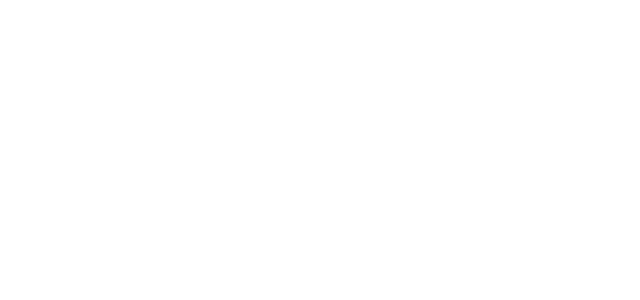
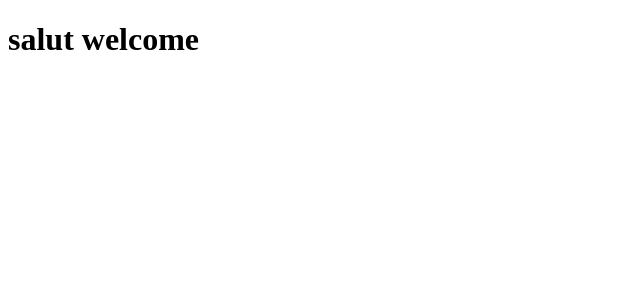
Before and after one commit to Audren44/jungle, a React (Vite) app: page / in a window 1280 px wide. Shown: the top 300 px of the page, without its empty margins (0-640 px from the left). Built offline with nearby package versions, Linux system fonts and the light colour scheme.

Commit message:
router ok

```diff
--- a/package.json
+++ b/package.json
@@ -11,7 +11,8 @@
   },
   "dependencies": {
     "react": "^18.2.0",
-    "react-dom": "^18.2.0"
+    "react-dom": "^18.2.0",
+    "react-router-dom": "^6.23.1"
   },
   "devDependencies": {
     "@types/react": "^18.2.66",
--- a/src/App.jsx
+++ b/src/App.jsx
@@ -1,8 +1,12 @@
+import { Outlet } from "react-router-dom";
+
+
 
 function App() {
 
   return (
     <>
+      <Outlet />
     </>
   );
 }
--- a/src/components/pages/Jungle.jsx
+++ b/src/components/pages/Jungle.jsx
@@ -3,6 +3,7 @@ function Jungle() {
 
     return (
         <>
+            <h1>salut jungle</h1>
         </>
     );
 }
--- a/src/components/pages/Welcome.jsx
+++ b/src/components/pages/Welcome.jsx
@@ -2,6 +2,7 @@ function Welcome() {
 
     return (
         <>
+            <h1>salut welcome</h1>
         </>
     );
 }
--- a/src/main.jsx
+++ b/src/main.jsx
@@ -1,11 +1,11 @@
 import React from 'react'
 import ReactDOM from 'react-dom/client'
-import App from './App.jsx'
-//import { RouterProvider } from "react-router-dom";
+import { RouterProvider } from "react-router-dom";
+import router from './Router.jsx';
 
 
 ReactDOM.createRoot(document.getElementById('root')).render(
   <React.StrictMode>
-    <App />
+    <RouterProvider router={router} />
   </React.StrictMode>,
 )
```
Also changed, not shown: src/Router.jsx (+27 -1 lines), 1 other file (tests, documents, lock files or other folders).
